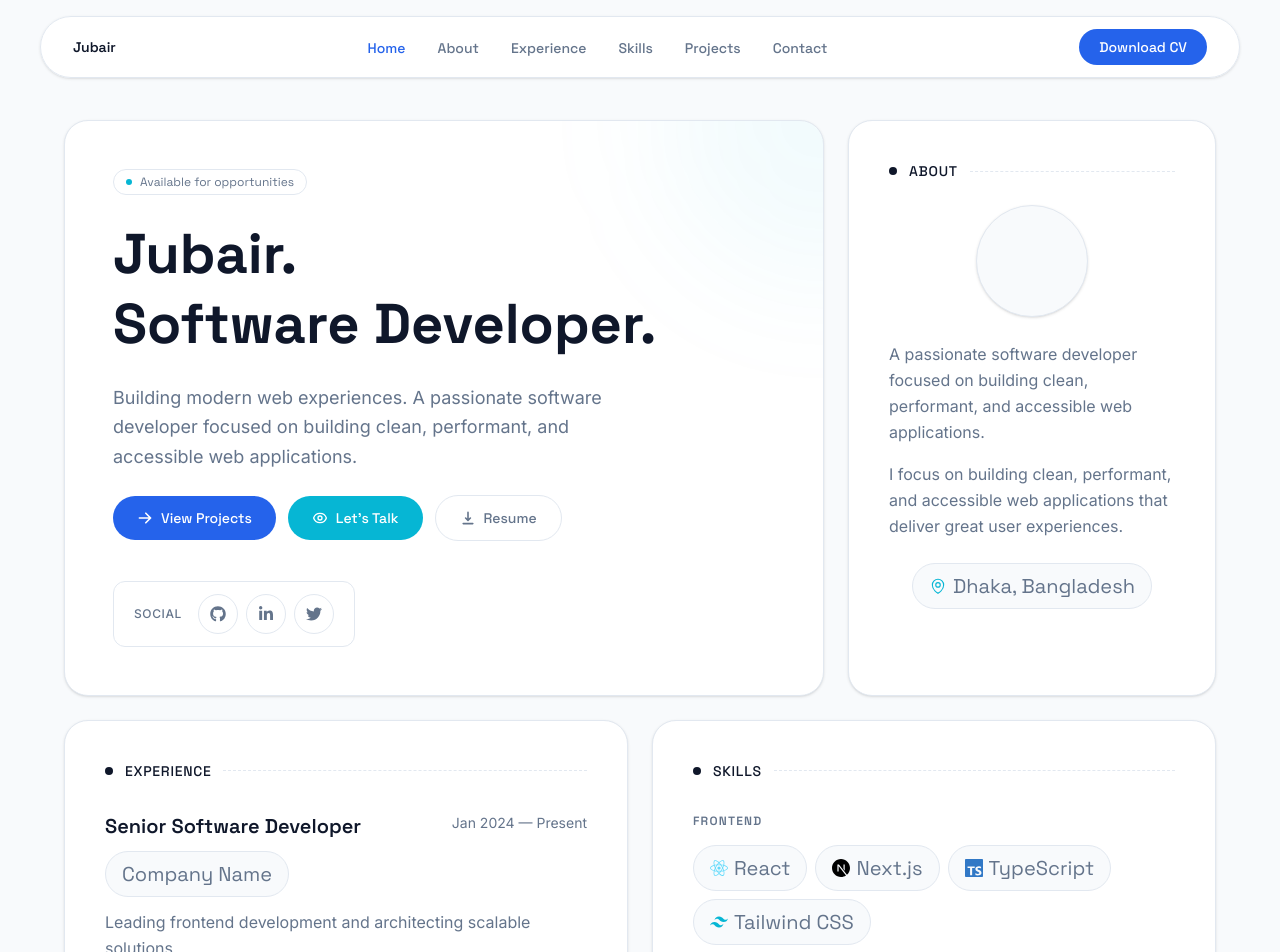
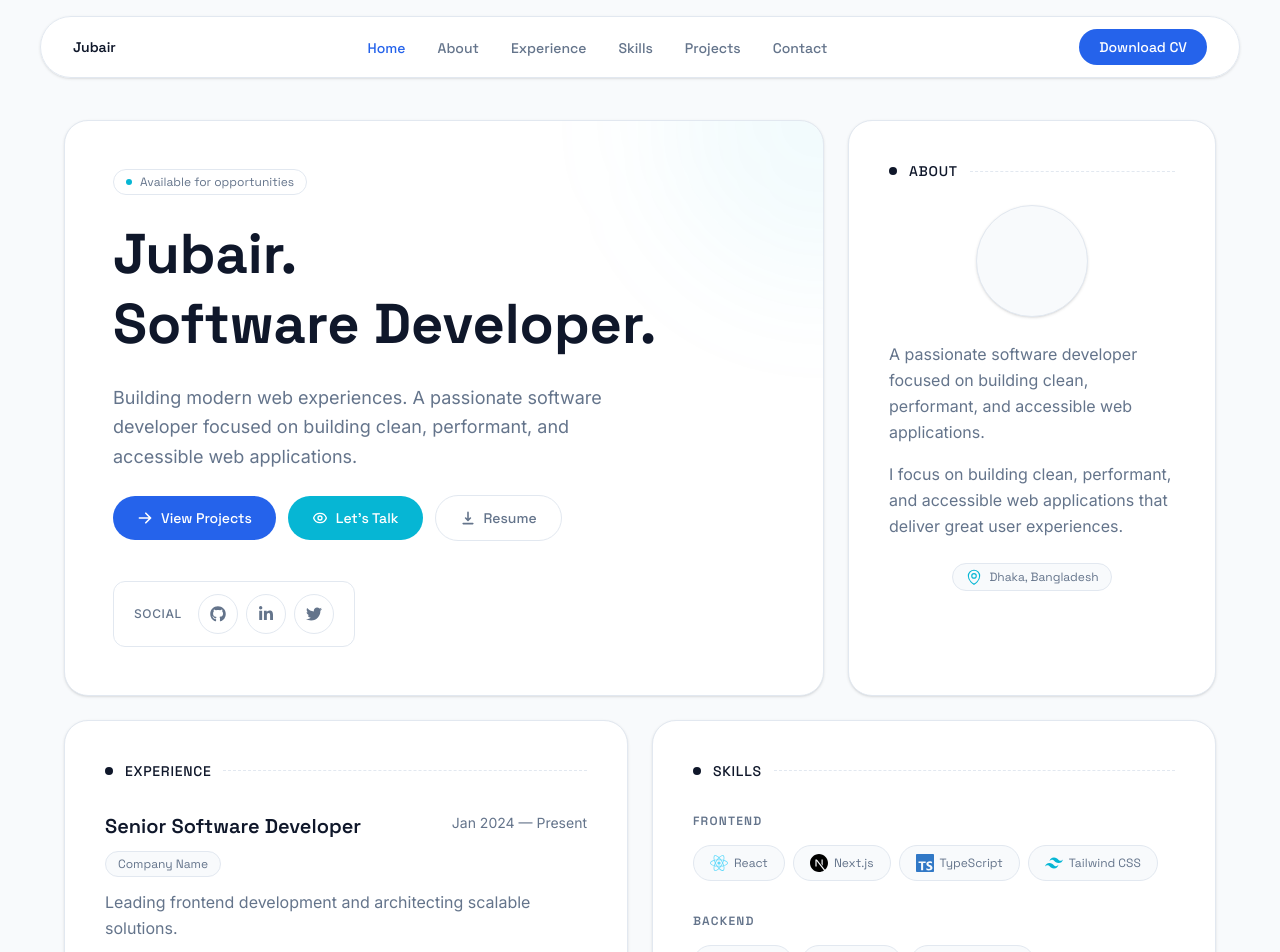
Before and after one commit to jubairalamdev/jubair-codes, a Next.js app: page / in a window 1280 px wide. Shown: the top 952 px of the page. Built offline with nearby package versions, Linux system fonts and the light colour scheme.

Commit message:
fix: skill badges 20px, other badges keep default size

```diff
--- a/src/components/sections/Skills.js
+++ b/src/components/sections/Skills.js
@@ -54,6 +54,7 @@ export default async function Skills() {
                     key={skill.name}
                     icon={matched?.icon}
                     iconColor={matched?.color}
+                    className="px-4 py-2 text-xl"
                   >
                     {skill.name}
                   </Badge>
--- a/src/components/shared/Badge.js
+++ b/src/components/shared/Badge.js
@@ -1,7 +1,7 @@
 export default function Badge({ children, icon: Icon, iconColor, className = "" }) {
   return (
     <span
-      className={`group inline-flex items-center gap-1.5 rounded-full border border-border bg-bg-subtle px-4 py-2 text-xl font-heading text-secondary transition-all duration-200 hover:scale-105 hover:bg-black hover:text-white ${className}`}
+      className={`group inline-flex items-center gap-1.5 rounded-full border border-border bg-bg-subtle px-3 py-1 text-xs font-heading text-secondary transition-all duration-200 hover:scale-105 hover:bg-black hover:text-white ${className}`}
     >
       {Icon && (
         <span
```
